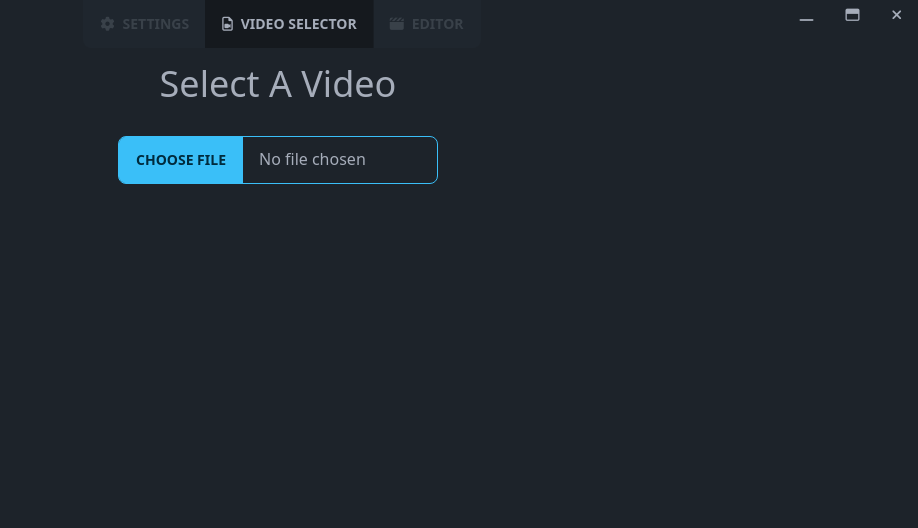
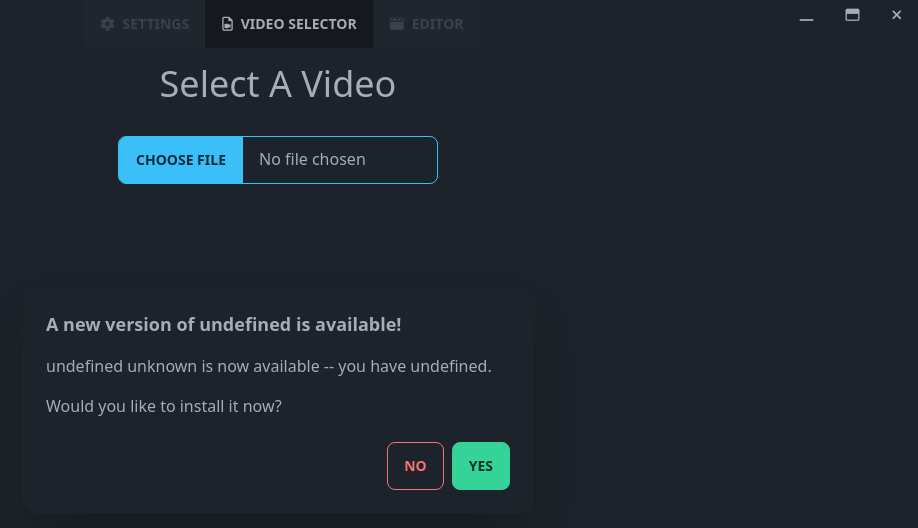
Before and after one commit to JoonasKajava/Klippi, a SvelteKit app: page / in a window 1280 px wide. Shown: the top 528 px of the page, without its empty margins (362-1280 px from the left). Built offline with nearby package versions, Linux system fonts and the light colour scheme.

Commit message:
Custom updater dialog

```diff
--- /dev/null
+++ b/src/lib/components/Update.svelte
@@ -0,0 +1,57 @@
+<script lang="ts">
+    import { getName, getVersion } from "@tauri-apps/api/app";
+    import { installUpdate, type UpdateManifest } from "@tauri-apps/api/updater";
+    import { relaunch } from '@tauri-apps/api/process'
+    import { fly } from "svelte/transition";
+
+    export let manifest: UpdateManifest;
+    export let open: boolean;
+
+    let name: string;
+    let version: string;
+    (async () => {
+        name = await getName();
+        version = await getVersion();
+    })();
+
+    function submit(
+        e: Event & {
+            readonly submitter: HTMLElement;
+        } & {
+            currentTarget: EventTarget & HTMLFormElement;
+        }
+    ) {
+        e.preventDefault();
+        let as_button = e.submitter as HTMLButtonElement;
+        if(as_button.name === "yes") {
+            installUpdate().then(() => {
+                relaunch()
+            });
+        }else {
+            open = false;
+        }
+    }
+</script>
+
+<dialog
+    transition:fly={{ y: -100, duration: 200 }}
+    id="update-available"
+    class="modal"
+    {open}
+>
+    <form on:submit={submit} method="dialog" class="modal-box">
+        <h3 class="font-bold text-lg">A new version of {name} is available!</h3>
+        <p class="py-4">
+            {name}
+            {manifest?.version ?? "unknown"} is now available -- you have {version}.
+        </p>
+        <p>Would you like to install it now?</p>
+        {#if manifest && manifest.body}
+            <p>{manifest.body}</p>
+        {/if}
+        <div class="modal-action">
+            <button name="no" class="btn btn-error btn-outline">No</button>
+            <button name="yes" class="btn btn-success">Yes</button>
+        </div>
+    </form>
+</dialog>
--- a/src/routes/+layout.svelte
+++ b/src/routes/+layout.svelte
@@ -1,8 +1,23 @@
 <script type="ts">
     import { fly } from "svelte/transition";
     import TitleBar from "./TitleBar.svelte";
+    import Update from "$lib/components/Update.svelte";
+    import { checkUpdate } from "@tauri-apps/api/updater";
 
     export let data;
+
+    let should_update = false;
+    let update_manifest;
+
+    (async () => {
+        const { shouldUpdate, manifest } = await checkUpdate();
+        //should_update = shouldUpdate;
+        update_manifest = manifest;
+    })();
+
+    setTimeout(() => {
+        should_update = true;
+    }, 4000);
 </script>
 
 <TitleBar />
@@ -15,3 +30,7 @@
         <slot />
     </div>
 {/key}
+
+{#if should_update}
+    <Update open={should_update} manifest={update_manifest} />
+{/if}
--- a/src/routes/+page.svelte
+++ b/src/routes/+page.svelte
@@ -14,6 +14,7 @@
     dependencies_has_been_verified,
     missing_dependencies,
   } from "$lib/stores/InstallerStore";
+
 
   (async () => {
     if ($dependencies_has_been_verified) return;
```
